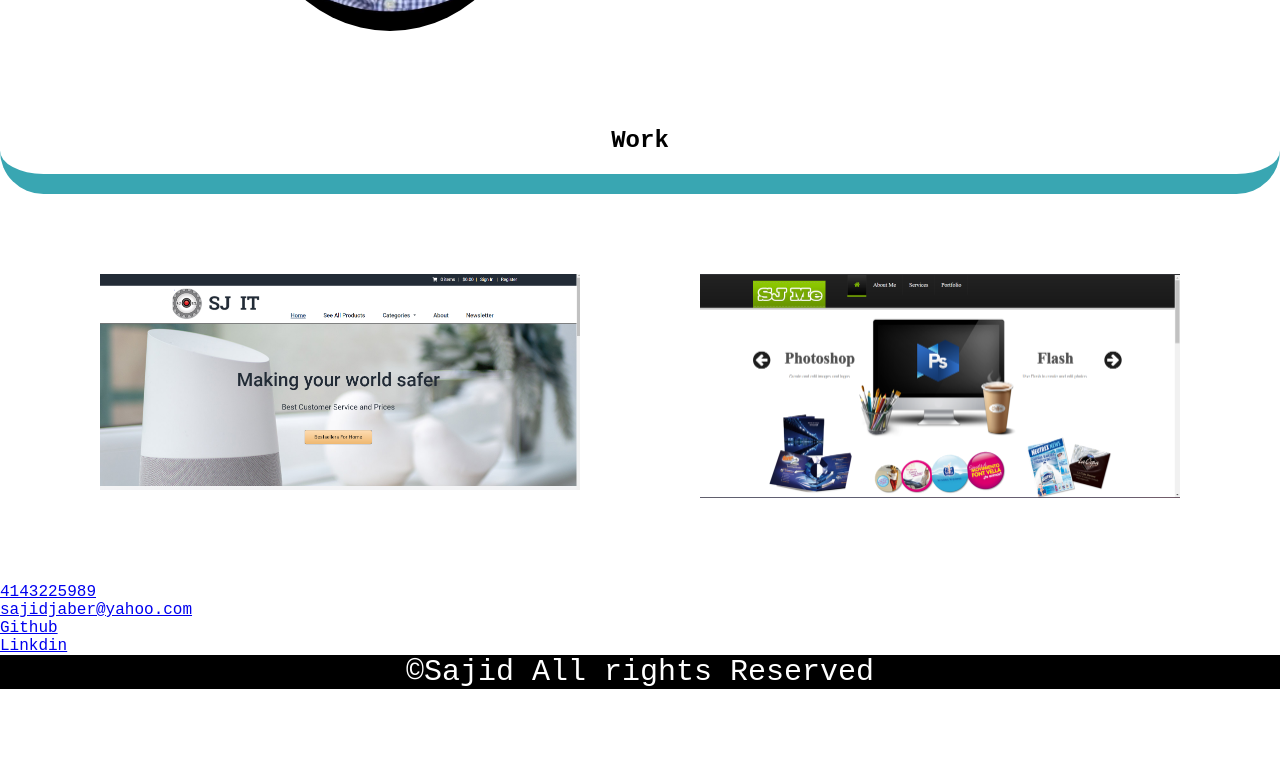
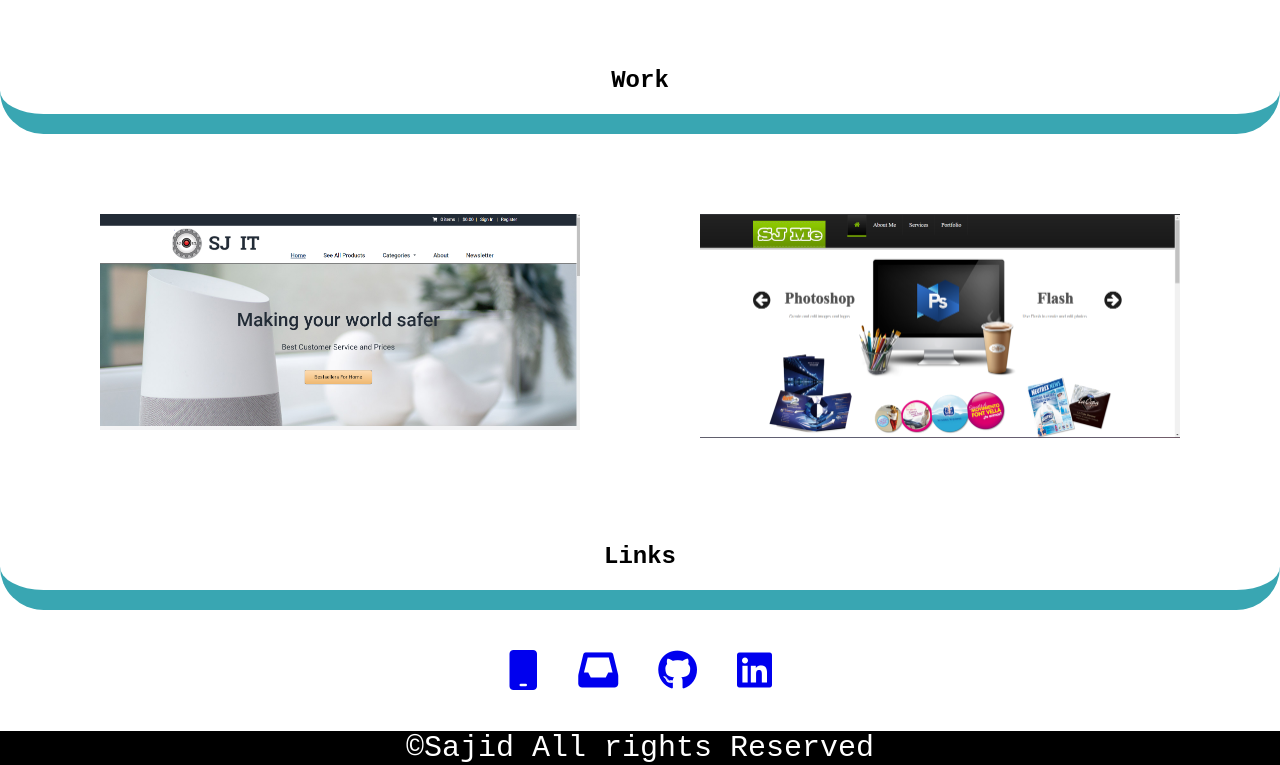
Before and after one commit to JaberSE09/2-02-challenge, a plain HTML site: page index.html in a window 1280 px wide. Shown: the part 916-1681 px from the top of the page. Before the commit the page ends 1605 px from the top, so only its background shows below. Drawn offline with Linux system fonts and the light colour scheme.

Commit message:
added the links and flex

```diff
--- a/assets/css/style.css
+++ b/assets/css/style.css
@@ -55,7 +55,7 @@ header {
     flex-wrap: wrap;
 }
 
-#hero h2 {
+#hero h1 {
     color: white;
     width: 50%;
     text-align: center;
@@ -83,15 +83,15 @@ footer p {
 
 /* about me */
 
-.aboutcol2, h2, .portfolio {
-    flex: 2;
+.aboutcol2, h2, .portfolio , .links {
+    flex: auto;
     padding: 20px;
     display: flex;
     flex-wrap: wrap;
     justify-content: center;
 }
 
-.aboutcol2 , .workimg{
+.aboutcol2 , .workimg , link{
     padding: 10px;
     flex: 0 0 400px;
     margin: 50px;
@@ -116,3 +116,9 @@ h2 {
 .workimg{
     width: 500px;
 }
+
+/* Links */
+.link{
+    padding: 20px;
+    font-size: 20px
+}
--- a/index.html
+++ b/index.html
@@ -5,6 +5,9 @@
     <meta http-equiv="X-UA-Compatible" content="IE=edge">
     <meta name="viewport" content="width=device-width, initial-scale=1.0">
     <link rel="stylesheet" href="./assets/css/style.css">
+    <link rel="stylesheet" href="https://cdnjs.cloudflare.com/ajax/libs/font-awesome/6.0.0/css/all.min.css" />
+
+
 
     <title>Sajid Jaber - Portfolio</title>
 </head>
@@ -23,7 +26,7 @@
 
         <!-- Hero Section -->
         <article id="hero">
-            <h2>FULL STACK DEVELOPER</h2>
+            <h1>FULL STACK DEVELOPER</h1>
         </article>
 
         <!-- About Section -->
@@ -57,21 +60,24 @@
         </article>
 
         <article id="contact">
-            <section>
-                <a href="tel:4143225989">4143225989</a>
+            <h2>Links</h2>
+            <div class="links">
+            <section class="link">
+                <a href="tel:4143225989"><i class="fa-solid fa-mobile fa-2x"></i></a>
             </section>
 
-            <section>
-                <a href="mailto:sajidjber@yahoo.com">sajidjaber@yahoo.com</a>
+            <section class="link">
+                <a href="mailto:sajidjber@yahoo.com"><i class="fa-solid fa-inbox fa-2x"></i></a>
             </section>
 
-            <section>
-                <a href="https://www.github.com/jaberse09">Github</a>
+            <section class="link">
+                <a href="https://www.github.com/jaberse09"><i class="fa-brands fa-github fa-2x"></i></a>
             </section>
 
-            <section>
-                <a href="gttps:www.linkedin.com/in/sajidjaber">Linkdin</a>
+            <section class="link">
+                <a href="gttps:www.linkedin.com/in/sajidjaber"><i class="fa-brands fa-linkedin fa-2x"></i></a>
             </section>
+        </div>
         </article>
 
     <footer>
```
